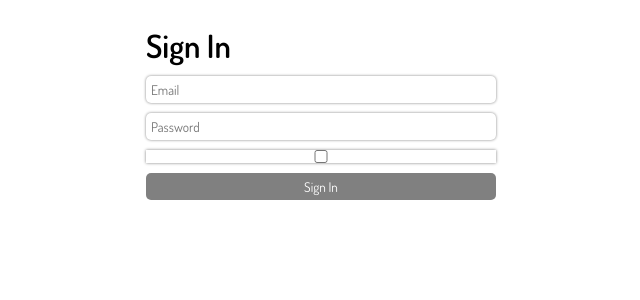
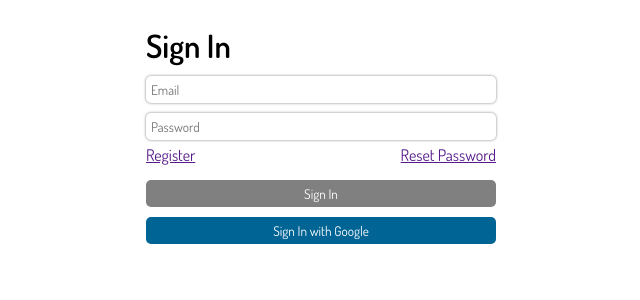
Before and after one commit to theRoodi/linktree, a React (Create React App) app: page / in a window 1280 px wide. Shown: the top 300 px of the page, without its empty margins (319-959 px from the left). Built offline with nearby package versions, Linux system fonts and the light colour scheme; no server answers.

Commit message:
google auth

```diff
--- a/src/components/App/App.js
+++ b/src/components/App/App.js
@@ -1,6 +1,6 @@
 import styles from './styles.module.css';
 import React from 'react';
-import {Login, Dashboard, Page, CreatePage, NotFound} from '../../components';
+import {CreatePage, Dashboard, Login, NotFound, Page, Signup, Reset} from '../../components';
 import {useAuth} from '../../hooks';
 import {Route, Routes} from 'react-router-dom';
 
@@ -18,9 +18,13 @@ export const App = () => {
                         <Route path="/editPage/:id" element={<CreatePage/>}/>
                         <Route path="/createPage" element={<CreatePage/>}/>
                         <Route path="/page/:id" element={<Page/>}/>
-                        <Route path="*" element={<NotFound/>}/>
+                        <Route path="*" element={<NotFound/>}/>/>
                     </Routes>
-                    : <Login/>}
+                    : <Routes>
+                        <Route path="/" element={<Login/>}/>
+                        <Route path="/register" element={<Signup/>}/>
+                        <Route path="/reset" element={<Reset/>}/>
+                    </Routes>}
         </div>
     );
 }
--- a/src/components/Dashboard/Dashboard.js
+++ b/src/components/Dashboard/Dashboard.js
@@ -3,6 +3,7 @@ import styles from './styles.module.css'
 import {useAuth, usePages} from '../../hooks';
 import {DashboardLink} from '../DashboardLink';
 import {useNavigate } from 'react-router-dom'
+import { getAuth, signOut } from "firebase/auth";
 
 export const Dashboard = () => {
     const navigate  = useNavigate ();
@@ -13,19 +14,26 @@ export const Dashboard = () => {
     const onCreateNewPage = () => {
         navigate(`/createPage`);
     }
+    const logoutHandler = () => {
+        const auth = getAuth();
 
-    useEffect(() => {
-        console.log(pages)
-    }, [pages])
+        signOut(auth).then(() => {
+            // Sign-out successful.
+        }).catch((error) => {
+            // An error happened.
+        })
+    }
 
     return (
 
         <div className={styles.main}>
+            <button onClick={logoutHandler}>Logout</button>
             <h1>Pages</h1>
             <div className={styles.createPageButton} onClick={onCreateNewPage}>Create New Page</div>
             { pages?.map((p, index) => {
                     return <DashboardLink page={p} key={index}/>
                 }) }
+
         </div>
     )
 }
--- a/src/components/Dashboard/styles.module.css
+++ b/src/components/Dashboard/styles.module.css
@@ -4,7 +4,7 @@
 .page {
     padding: 5px;
     border-radius: 5px;
-    box-shadow: 0px 0px 3px gray;
+    box-shadow: 0 0 3px gray;
 
     display: flex;
     align-items: center;
@@ -15,10 +15,17 @@
 
 .page:hover {
     transition: 0.1s;
-    box-shadow: 0px 0px 5px black;
+    box-shadow: 0 0 5px black;
 
 }
 
 .createPageButton {
+    padding: 5px;
     cursor: pointer;
+    color: white;
+    background-color: #006494;
+    border-radius: 5px;
+    max-width: 150px;
+    display: inline-block;
+    margin: 15px 0;
 }
--- a/src/components/Login/Login.js
+++ b/src/components/Login/Login.js
@@ -2,7 +2,9 @@ import React, {useEffect, useState} from 'react';
 import styles from './styles.module.css'
 import {emailRegex} from '../../service/constants';
 import {fb} from '../../service';
-import {Signup} from '../Signup';
+import {GoogleAuthProvider, signInWithPopup} from 'firebase/auth';
+
+import {useNavigate} from 'react-router-dom';
 
 export const Login = () => {
     const [email, setEmail] = useState('')
@@ -10,9 +12,43 @@ export const Login = () => {
     const [valid, setValid] = useState(false)
     const [error, setError] = useState('')
 
+    const navigate = useNavigate()
+
+    const auth = fb.auth;
+    const provider = new GoogleAuthProvider();
+
+
     useEffect(() => {
         setValid(email && emailRegex.test(email) && password)
     }, [email, password])
+
+    const registerHandler = () => {
+        navigate('/register')
+    }
+    const resetHandler = () => {
+        navigate('/reset')
+    }
+    const googleLoginHandler = () => {
+        signInWithPopup(auth, provider)
+            .then((result) => {
+                // This gives you a Google Access Token. You can use it to access the Google API.
+                const credential = GoogleAuthProvider.credentialFromResult(result);
+                const token = credential.accessToken;
+                // The signed-in user info.
+                const user = result.user;
+                // IdP data available using getAdditionalUserInfo(result)
+                // ...
+            }).catch((error) => {
+            // Handle Errors here.
+            const errorCode = error.code;
+            const errorMessage = error.message;
+            // The email of the user's account used.
+            const email = error.customData.email;
+            // The AuthCredential type that was used.
+            const credential = GoogleAuthProvider.credentialFromError(error);
+            // ...
+        });
+    }
 
     const login = () => {
         if (valid) {
@@ -22,7 +58,7 @@ export const Login = () => {
                         if (!res.user) {
                             setError('Bad login. Try again')
                         } else {
-                            console.log("Sign in success")
+                            console.log('Sign in success')
                         }
                     }
                 )
@@ -48,11 +84,16 @@ export const Login = () => {
                    value={password}
                    onChange={(e) => setPassword(e.currentTarget.value)}
                    placeholder="Password"/>
-            <input type="checkbox"/>
-
+            <div className={styles.signup}>
+                <a href={''} onClick={registerHandler}>Register</a>
+                <a href={''} onClick={resetHandler}>Reset Password</a>
+            </div>
             <button onClick={login} disabled={!valid}>Sign In</button>
+            <button onClick={googleLoginHandler} className={styles.google} id="signInGoogle">Sign In with Google
+            </button>
 
             {error && <div className={`error-message ${styles.error}`}>{error}</div>}
         </div>
+
     )
 }
--- a/src/components/Login/styles.module.css
+++ b/src/components/Login/styles.module.css
@@ -31,3 +31,12 @@
     font-weight: bold;
     color: red;
 }
+.signup {
+    display: flex;
+    justify-content: space-between;
+    padding: 5px 0;
+}
+
+.google{
+
+}
--- /dev/null
+++ b/src/components/ResetPage/Reset.js
@@ -0,0 +1,10 @@
+import React from 'react'
+import styles from './styles.module.css'
+export const Reset = () => {
+    return (
+        <div className={styles.main}>
+            <input type="email" placeholder='john@doe.com' className={styles.input}/>
+            <button className={styles.btn}>Reset password</button>
+        </div>
+    )
+}
--- /dev/null
+++ b/src/components/ResetPage/index.js
@@ -0,0 +1 @@
+export * from './Reset'
--- /dev/null
+++ b/src/components/ResetPage/styles.module.css
@@ -0,0 +1,11 @@
+.main {
+
+}
+
+.input{
+
+}
+
+.btn{
+
+}
--- a/src/components/Signup/Signup.js
+++ b/src/components/Signup/Signup.js
@@ -2,12 +2,15 @@ import React, {useEffect, useState} from 'react';
 import styles from './styles.module.css'
 import {emailRegex} from '../../service/constants';
 import {fb} from '../../service';
+import {useNavigate} from 'react-router-dom';
 
 export const Signup = () => {
     const [email, setEmail] = useState('')
     const [password, setPassword] = useState('')
     const [verifyPassword, setVerifyPassword] = useState('')
     const [valid, setValid] = useState(false)
+
+    const navigate = useNavigate()
 
     useEffect(() => {
         setValid(email && emailRegex.test(email) &&
@@ -19,6 +22,7 @@ export const Signup = () => {
         if (valid) {
             fb.auth.createUserWithEmailAndPassword(email, password)
                 .then(() => console.log('Sign up success'))
+                .then(() => navigate('/'))
         }
     }
 
--- a/src/components/index.js
+++ b/src/components/index.js
@@ -3,6 +3,7 @@ export * from './Page'
 export * from './Login'
 export * from './Signup'
 export * from './NotFound'
+export * from './ResetPage'
 export * from './Dashboard'
 export * from './CreatePage'
 export * from './DashboardLink'
--- a/src/index.js
+++ b/src/index.js
@@ -1,7 +1,7 @@
 import React from 'react';
 import ReactDOM from 'react-dom/client';
 import './index.css';
-import {App} from './components/App/App';
+import {App} from './components';
 import {BrowserRouter} from 'react-router-dom';
 
 const root = ReactDOM.createRoot(document.getElementById('root'));
```
Also changed, not shown: firebase.json (added). Lines whose indentation alone changed are shown as unchanged.
